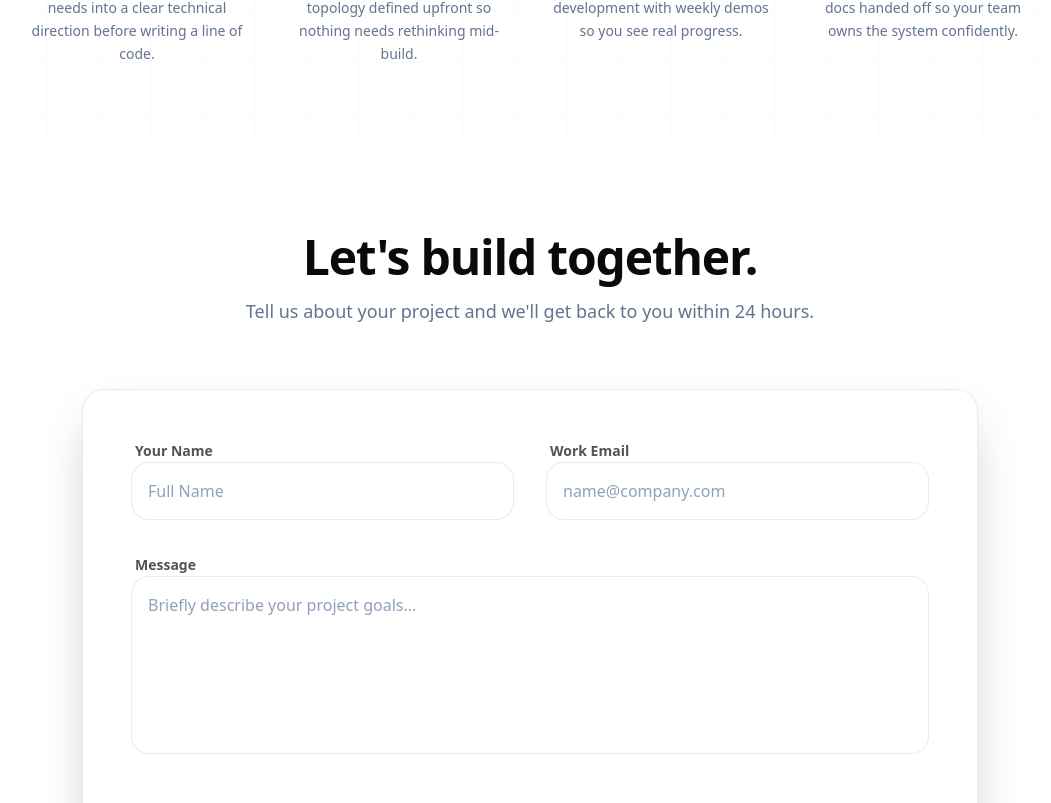
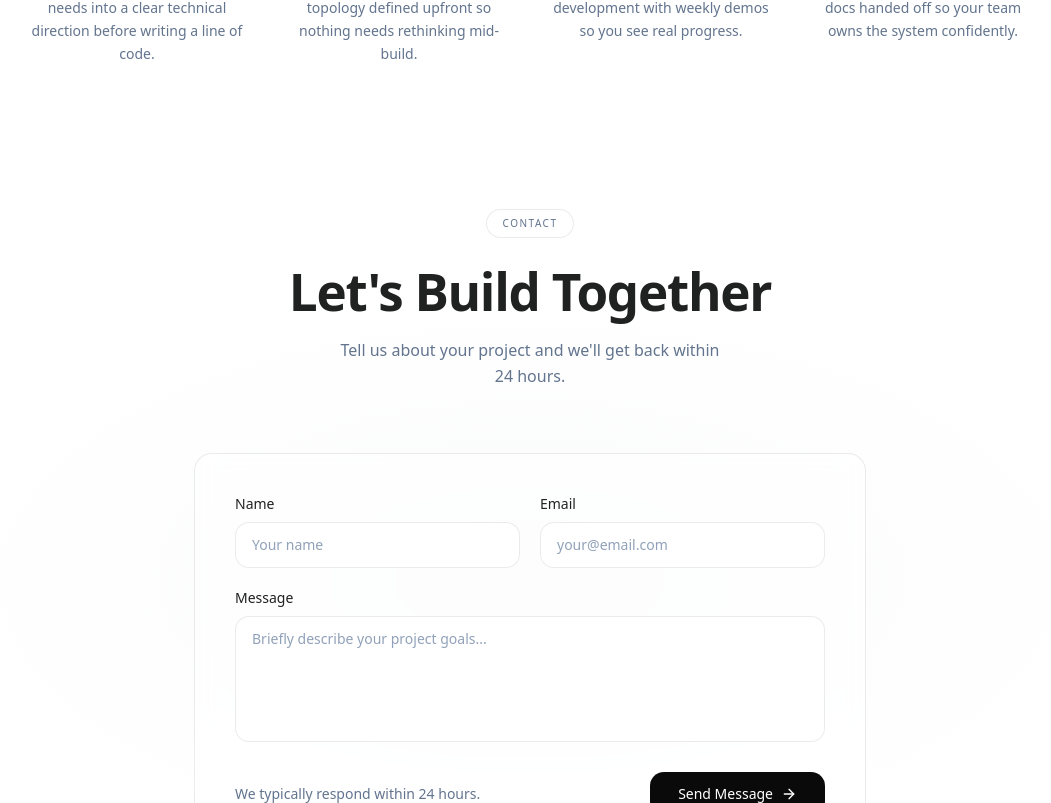
Before and after one commit to shiwangi-upadhyay/Team-Portfolio, a Next.js app: page / in a window 1280 px wide. Shown: the part 1997-2800 px from the top of the page, without its empty margins (110-1161 px from the left). Built offline with nearby package versions, Linux system fonts and the light colour scheme.

Commit message:
updated ui for the contact component and added resend to recieve mail

```diff
--- a/package.json
+++ b/package.json
@@ -20,6 +20,7 @@
     "radix-ui": "^1.4.3",
     "react": "19.2.3",
     "react-dom": "19.2.3",
+    "resend": "^6.9.2",
     "tailwind-merge": "^3.4.0",
     "tailwindcss-animate": "^1.0.7"
   },
--- a/src/app/page.tsx
+++ b/src/app/page.tsx
@@ -4,8 +4,6 @@ import Services from "@/components/Services";
 // import TechStack from "@/components/TechStack";
 import WorkFlow from "@/components/WorkFlow";
 import Contact from "@/components/Contact";
-import Footer from "@/components/Footer";
-
 export default function Home() {
   return (
     /* We use 'bg-background' which is mapped to our CSS variable in globals.css */
@@ -16,7 +14,6 @@ export default function Home() {
       {/* <TechStack /> */}
       <WorkFlow />
       <Contact />
-      <Footer />
     </main>
   );
 }
--- a/src/components/Contact.tsx
+++ b/src/components/Contact.tsx
@@ -1,89 +1,210 @@
 "use client";
+import { useState } from "react";
 import { motion } from "framer-motion";
-import { Send, CheckCircle2 } from "lucide-react";
+import { ArrowRight, CheckCircle2, Loader2 } from "lucide-react";
+
+const EASE: [number, number, number, number] = [0.16, 1, 0.3, 1];
 
 export default function Contact() {
+  const [form, setForm] = useState({ name: "", email: "", message: "" });
+  const [status, setStatus] = useState<"idle" | "loading" | "success" | "error">("idle");
+
+  const handleChange = (e: React.ChangeEvent<HTMLInputElement | HTMLTextAreaElement>) => {
+    setForm((prev) => ({ ...prev, [e.target.name]: e.target.value }));
+  };
+
+  const handleSubmit = async (e: React.SyntheticEvent) => {
+    e.preventDefault();
+    setStatus("loading");
+
+    try {
+      const res = await fetch("/api/contact", {
+        method: "POST",
+        headers: { "Content-Type": "application/json" },
+        body: JSON.stringify(form),
+      });
+
+      if (!res.ok) throw new Error();
+      setStatus("success");
+      setForm({ name: "", email: "", message: "" });
+    } catch {
+      setStatus("error");
+    }
+  };
+
   return (
-    <section id="contact" className="py-24 px-6 bg-background transition-colors duration-500">
-      <div className="max-w-4xl mx-auto">
+    <section
+      id="contact"
+      className="relative py-18 pb-28 px-6 bg-background overflow-hidden"
+    >
+      {/* ── Radial bloom ── */}
+      <div
+        className="pointer-events-none absolute inset-0"
+        style={{
+          background:
+            "radial-gradient(ellipse 65% 45% at 50% 50%, rgba(148,163,184,0.05) 0%, transparent 70%)",
+        }}
+      />
 
-        {/* Header */}
+      <div className="relative z-10 max-w-5xl mx-auto">
+
+        {/* ── Section header ── */}
+        <motion.div
+          initial={{ opacity: 0, y: 16 }}
+          whileInView={{ opacity: 1, y: 0 }}
+          viewport={{ once: true }}
+          transition={{ duration: 0.7, ease: EASE }}
+          className="flex flex-col items-center text-center mb-16"
+        >
+          <span className="inline-flex items-center gap-2 px-4 py-1.5 rounded-full border border-card-border bg-card/50 backdrop-blur-sm text-[10px] font-medium text-slate-500 dark:text-slate-400 tracking-[0.15em] uppercase mb-6">
+            Contact
+          </span>
+
+          <h2
+            className="text-[clamp(2rem,5vw,3.2rem)] font-semibold tracking-tight leading-[1.15] mb-4"
+            style={{ color: "var(--heading-from)" }}
+          >
+            Let's Build Together
+          </h2>
+
+          <p className="text-sm md:text-base text-slate-500 dark:text-slate-400 font-normal max-w-sm leading-relaxed">
+            Tell us about your project and we'll get back within 24 hours.
+          </p>
+        </motion.div>
+
+        {/* ── Form card ── */}
         <motion.div
           initial={{ opacity: 0, y: 20 }}
           whileInView={{ opacity: 1, y: 0 }}
-          transition={{ duration: 0.6 }}
           viewport={{ once: true }}
-          className="text-center mb-16"
+          transition={{ duration: 0.7, delay: 0.1, ease: EASE }}
+          className="max-w-2xl mx-auto bg-card/50 border border-card-border rounded-2xl p-8 md:p-10 backdrop-blur-sm"
         >
-          <h2 className="text-4xl md:text-5xl font-black tracking-tight mb-4 text-foreground transition-colors">
-            Let's build together.
-          </h2>
-          <p className="text-slate-500 dark:text-gray-400 text-lg transition-colors">
-            Tell us about your project and we'll get back to you within 24 hours.
+          {status === "success" ? (
+            <div className="flex flex-col items-center text-center gap-3 py-8">
+              <CheckCircle2 className="w-10 h-10 text-emerald-500" />
+              <h3
+                className="text-lg font-semibold"
+                style={{ color: "var(--heading-from)" }}
+              >
+                Message sent!
+              </h3>
+              <p className="text-sm text-slate-500 dark:text-slate-400">
+                We'll get back to you within 24 hours.
               </p>
-        </motion.div>
+              <button
+                onClick={() => setStatus("idle")}
+                className="mt-2 text-sm text-foreground underline underline-offset-4 hover:opacity-70 transition-opacity"
+              >
+                Send another message
+              </button>
+            </div>
+          ) : (
+            <form onSubmit={handleSubmit} className="space-y-5">
 
-        <motion.div
-          initial={{ opacity: 0, y: 30 }}
-          whileInView={{ opacity: 1, y: 0 }}
-          transition={{ duration: 0.8 }}
-          viewport={{ once: true }}
-          className="bg-card border border-card-border rounded-3xl p-8 md:p-12 shadow-2xl transition-colors duration-500"
+              {/* Name + Email row */}
+              <div className="grid sm:grid-cols-2 gap-5">
+                <div>
+                  <label
+                    className="block text-sm font-medium mb-2"
+                    style={{ color: "var(--heading-from)" }}
                   >
-          <form className="space-y-8">
-            <div className="grid md:grid-cols-2 gap-8">
-              {/* Name Field */}
-              <div className="space-y-3">
-                <label className="text-sm font-semibold text-foreground/70 ml-1">Your Name</label>
+                    Name
+                  </label>
                   <input
                     type="text"
-                  placeholder="Full Name"
-                  className="w-full bg-background border border-card-border rounded-2xl p-4 text-foreground focus:outline-none focus:ring-2 focus:ring-blue-500/20 focus:border-blue-500/50 transition-all placeholder:text-slate-400 dark:placeholder:text-gray-700"
+                    name="name"
+                    value={form.name}
+                    onChange={handleChange}
+                    required
+                    placeholder="Your name"
+                    className="w-full bg-background border border-card-border rounded-xl px-4 py-3 text-sm text-foreground placeholder:text-slate-400 dark:placeholder:text-slate-600 focus:outline-none focus:border-slate-400 dark:focus:border-white/25 transition-colors"
                   />
                 </div>
-
-              {/* Email Field */}
-              <div className="space-y-3">
-                <label className="text-sm font-semibold text-foreground/70 ml-1">Work Email</label>
+                <div>
+                  <label
+                    className="block text-sm font-medium mb-2"
+                    style={{ color: "var(--heading-from)" }}
+                  >
+                    Email
+                  </label>
                   <input
                     type="email"
-                  placeholder="name@company.com"
-                  className="w-full bg-background border border-card-border rounded-2xl p-4 text-foreground focus:outline-none focus:ring-2 focus:ring-blue-500/20 focus:border-blue-500/50 transition-all placeholder:text-slate-400 dark:placeholder:text-gray-700"
+                    name="email"
+                    value={form.email}
+                    onChange={handleChange}
+                    required
+                    placeholder="your@email.com"
+                    className="w-full bg-background border border-card-border rounded-xl px-4 py-3 text-sm text-foreground placeholder:text-slate-400 dark:placeholder:text-slate-600 focus:outline-none focus:border-slate-400 dark:focus:border-white/25 transition-colors"
                   />
                 </div>
               </div>
 
-            {/* Message Field */}
-            <div className="space-y-3">
-              <label className="text-sm font-semibold text-foreground/70 ml-1">Message</label>
+              {/* Message */}
+              <div>
+                <label
+                  className="block text-sm font-medium mb-2"
+                  style={{ color: "var(--heading-from)" }}
+                >
+                  Message
+                </label>
                 <textarea
-                rows={6}
+                  name="message"
+                  value={form.message}
+                  onChange={handleChange}
+                  required
+                  rows={5}
                   placeholder="Briefly describe your project goals..."
-                className="w-full bg-background border border-card-border rounded-2xl p-4 text-foreground focus:outline-none focus:ring-2 focus:ring-blue-500/20 focus:border-blue-500/50 transition-all placeholder:text-slate-400 dark:placeholder:text-gray-700 resize-none"
+                  className="w-full bg-background border border-card-border rounded-xl px-4 py-3 text-sm text-foreground placeholder:text-slate-400 dark:placeholder:text-slate-600 focus:outline-none focus:border-slate-400 dark:focus:border-white/25 transition-colors resize-none"
                 />
               </div>
 
-            {/* Submit Button */}
-            <div className="flex flex-col md:flex-row items-center justify-between gap-6 pt-4">
-              <div className="flex items-center gap-2 text-slate-500 dark:text-gray-500 text-sm font-medium">
-                <CheckCircle2 size={16} className="text-blue-500" />
-                <span>Average response time: 2-4 hours</span>
+              {/* Error message */}
+              {status === "error" && (
+                <p className="text-sm text-red-500">
+                  Something went wrong. Please try again or email us directly.
+                </p>
+              )}
+
+              {/* Footer row */}
+              <div className="flex flex-col sm:flex-row items-center justify-between gap-4 pt-1">
+                <p className="text-sm text-slate-500 dark:text-slate-400">
+                  We typically respond within 24 hours.
+                </p>
+                <button
+                  type="submit"
+                  disabled={status === "loading"}
+                  className="group w-full sm:w-auto bg-foreground text-background px-7 py-3 rounded-xl font-medium text-sm flex items-center justify-center gap-2 hover:opacity-85 active:scale-95 transition-all cursor-pointer disabled:opacity-60 disabled:cursor-not-allowed"
+                >
+                  {status === "loading" ? (
+                    <>
+                      Sending
+                      <Loader2 className="w-4 h-4 animate-spin" />
+                    </>
+                  ) : (
+                    <>
+                      Send Message
+                      <ArrowRight className="w-4 h-4 group-hover:translate-x-0.5 transition-transform duration-200" />
+                    </>
+                  )}
+                </button>
               </div>
 
-              <button className="w-full md:w-auto px-10 py-4 bg-foreground text-background hover:bg-blue-600 hover:text-white rounded-2xl font-bold transition-all flex items-center justify-center gap-3 group shadow-lg shadow-blue-500/10">
-                Send Message
-                <Send className="w-4 h-4 group-hover:translate-x-1 group-hover:-translate-y-1 transition-transform" />
-              </button>
-            </div>
             </form>
+          )}
         </motion.div>
 
-        {/* Alternative Contact */}
-        <div className="mt-12 text-center">
-          <p className="text-slate-500 dark:text-gray-500 text-sm">
-            Prefer direct email? <a href="mailto:hello@codecraft.agency" className="text-blue-500 font-bold hover:underline">hello@codecraft.agency</a>
+        {/* ── Direct email ── */}
+        <p className="mt-8 text-center text-sm text-slate-500 dark:text-slate-400">
+          Or email us directly at{" "}
+          <a
+            href="mailto:hello@codecraft.dev"
+            className="text-foreground font-medium underline underline-offset-4 hover:opacity-70 transition-opacity"
+          >
+            hello@codecraft.dev
+          </a>
         </p>
-        </div>
+
       </div>
     </section>
   );
--- a/src/components/Footer.tsx
+++ b/src/components/Footer.tsx
@@ -1,21 +1,29 @@
 export default function Footer() {
   return (
-    <footer className="py-12 px-6 bg-background border-t border-card-border transition-colors duration-500">
-      <div className="max-w-6xl mx-auto flex flex-col md:flex-row justify-between items-center gap-8">
-        <div className="flex items-center gap-2 font-black text-xl tracking-tighter text-foreground">
-          <span>CODECRAFT</span>
+    <footer className="border-t border-card-border bg-background">
+      <div className="max-w-5xl mx-auto px-6 py-8 flex flex-col sm:flex-row items-center justify-between gap-4">
+
+        {/* Logo */}
+        <span
+          className="text-sm font-semibold tracking-tight"
+          style={{ color: "var(--heading-from)" }}
+        >
+          CodeCraft
+        </span>
+
+        {/* Nav links */}
+        <div className="flex items-center gap-6 text-sm text-slate-500 dark:text-slate-400">
+          <a href="#services" className="hover:text-foreground transition-colors">Services</a>
+          <a href="#stack" className="hover:text-foreground transition-colors">Tech Stack</a>
+          <a href="#workflow" className="hover:text-foreground transition-colors">Workflow</a>
+          <a href="#contact" className="hover:text-foreground transition-colors">Contact</a>
         </div>
 
-        <div className="flex gap-8 text-sm font-medium text-slate-500 dark:text-gray-500">
-          <a href="#services" className="hover:text-blue-600 dark:hover:text-white transition-colors">Services</a>
-          <a href="#stack" className="hover:text-blue-600 dark:hover:text-white transition-colors">Tech Stack</a>
-          <a href="#workflow" className="hover:text-blue-600 dark:hover:text-white transition-colors">Workflow</a>
-          <a href="#contact" className="hover:text-blue-600 dark:hover:text-white transition-colors">Contact</a>
-        </div>
+        {/* Copyright */}
+        <p className="text-xs text-slate-400 dark:text-slate-600">
+          © 2026 CodeCraft. All rights reserved.
+        </p>
 
-        <p className="text-[10px] text-slate-400 dark:text-gray-600 font-mono tracking-widest uppercase">
-          © 2026 CODECRAFT_AGENCY. ALL RIGHTS RESERVED.
-        </p>
       </div>
     </footer>
   );
--- a/src/components/Navbar.tsx
+++ b/src/components/Navbar.tsx
@@ -132,11 +132,11 @@ export default function Navbar() {
       href: "#services",
     },
     {
-      title: "Tech Stack",
+      title: "Workflow",
       icon: (
         <IconTerminal2 className="h-full w-full text-slate-500 dark:text-gray-300" />
       ),
-      href: "#stack",
+      href: "#workflow",
     },
     {
       title: "Contact",
```
Also changed, not shown: src/app/api/contact/route.ts (added, +31 -0 lines), src/components/Services.tsx (+0 -10 lines), src/components/WorkFlow.tsx (+0 -10 lines), 1 other file (tests, documents, lock files or other folders). Lines whose indentation alone changed are shown as unchanged.
